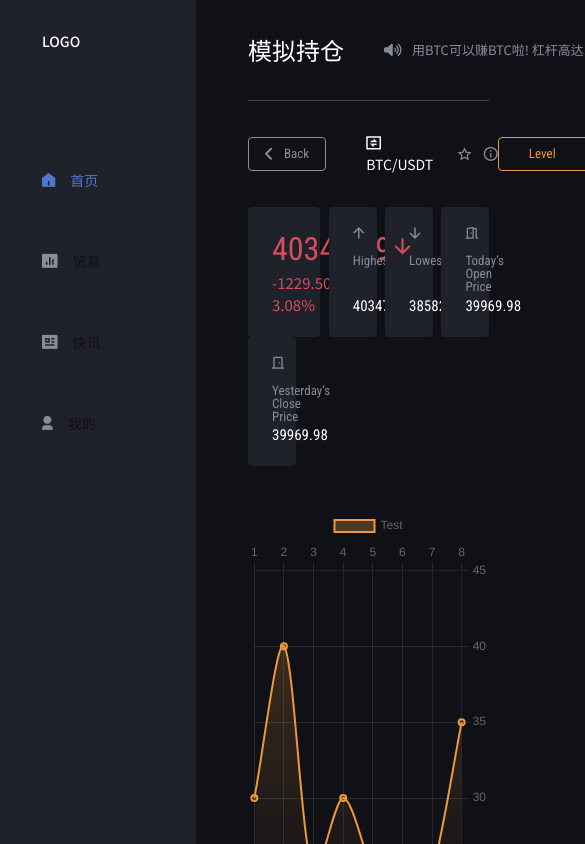
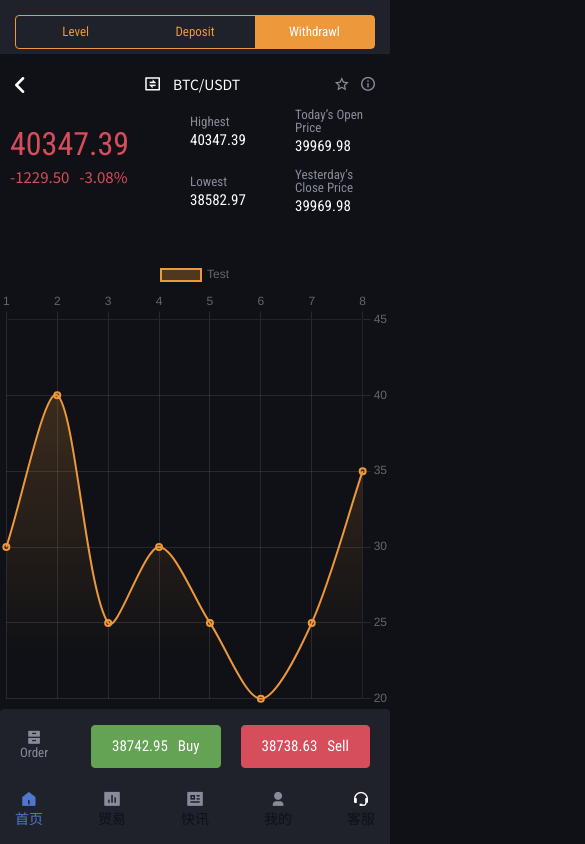
Before and after one commit to SashaSamoylov/deploy-crypto-exchange, a Vue app: page / in a window 390 px wide. Shown: the top 844 px of the page, 585 px wide, since content can reach past the window. Built offline with nearby package versions, Linux system fonts and the light colour scheme.

Commit message:
mobile home

```diff
--- a/src/assets/styles/_app.scss
+++ b/src/assets/styles/_app.scss
@@ -2,5 +2,12 @@
     &-content {
         width: 86%;
         padding: 0 42px 0 52px;
+        @include l-block() {
+            width: calc(100% - 150px);
+        }
+        @include m-block() {
+            width: 100%;
+            padding: 0 0 60px;
+        }
     }
 }
--- a/src/assets/styles/app/_navbar.scss
+++ b/src/assets/styles/app/_navbar.scss
@@ -17,6 +17,9 @@
             line-height: 140%;
             color: $white;
             white-space: nowrap;
+            @include xl-block() {
+                font-size: 22px;
+            }
         }
         h5 {
             font-family: $noto;
--- a/src/assets/styles/app/_sidebar.scss
+++ b/src/assets/styles/app/_sidebar.scss
@@ -5,6 +5,24 @@
     padding: 32px 42px 6px;
     display: flex;
     flex-direction: column;
+    @include l-block() {
+        padding: 32px 30px 6px;
+        width: 150px;
+        min-width: inherit;
+    }
+    @include m-block() {
+        position: fixed;
+        bottom: 0;
+        left: 0;
+        width: 100%;
+        min-height: inherit;
+        display: flex;
+        flex-direction: row;
+        flex-wrap: wrap;
+        justify-content: space-between;
+        padding: 0 15px;
+        z-index: 1000;
+    }
     .logo {
         font-family: $noto;
         font-style: normal;
@@ -14,10 +32,18 @@
         text-transform: uppercase;
         color: $white;
         margin-bottom: 88px;
+        @include m-block() {
+            display: none;
+        }
     }
     &-item {
         margin: 15px 0;
         padding: 15px 0;
+        @include m-block() {
+            margin: 0;
+            flex-direction: column;
+            justify-content: center;
+        }
             &:hover {
                 color: $blue;
                 i {
@@ -40,5 +66,10 @@
         &:last-child {
             margin-top: auto;
         }
+        i {
+            @include m-block() {
+                margin: 0 auto 2px;
+            }
+        }
     }
 }
--- a/src/assets/styles/home/_home.scss
+++ b/src/assets/styles/home/_home.scss
@@ -1,9 +1,103 @@
 .home {
+    &-top {
+        @include m-block() {
+            display: flex;
+            flex-direction: column;
+            width: 100%;
+            background-color: $gray;
+            padding: 15px 15px 0;
+            overflow: hidden;
+            z-index: 1000;
+        }
+        &__left {
+            @include m-block() {
+                order: 2;
+                justify-content: space-between;
+                background-color: $black;
+                width: 100%;
+                padding-top: 20px;
+                position: relative;
+            }
+            @include m-block() {
+                &::before,
+                &::after {
+                    content: '';
+                    width: 30px;
+                    height: 100%;
+                    position: absolute;
+                    top: 0;
+                    background-color: $black;
+                }
+                &::before {
+                    left: 100%;
+                }
+                &::after {
+                    right: 100%;
+                }
+            }
+            .btn {
+                @include m-block() {
+                    border: none;
+                    padding: 0;
+                    width: 20px;
+                    overflow: hidden;
+                    i {
+                        font-size: 16px;
+                        &::before {
+                            color: $white;
+                        }
+                    }
+                }
+            }
+        }
+        &__tabs {
+            @include m-block() {
+                width: 100%;
+                order: 1;
+                margin-bottom: 5px;
+            }
+            .tab-item {
+                @include m-block() {
+                    width: calc(100% / 3);
+                    text-align: center;
+                }
+            }
+        }
+    }
     &-block {
         display: flex;
         flex-direction: row;
         justify-content: space-between;
         flex-wrap: wrap;
+        @include m-block() {
+            display: grid;
+            grid-template-rows: 60px 60px;
+            grid-template-columns: 180px 1fr 1fr;
+            grid-template-areas:
+                            "item1 item2 item4"
+                            "item1 item3 item5";
+
+            .item1 {
+                grid-area: item1;
+                align-self: center;
+            }
+            .item2 {
+                grid-area: item2;
+                align-self: center;
+            }
+            .item3 {
+                grid-area: item3;
+                align-self: center;
+            }
+            .item4 {
+                grid-area: item4;
+                align-self: center;
+            }
+            .item5 {
+                grid-area: item5;
+                align-self: center;
+            }
+        }
         &__item {
             width: 15%;
             background-color: $gray;
@@ -12,10 +106,18 @@
             display: flex;
             flex-direction: column;
             flex-grow: 0;
+            @include m-block() {
+                background-color: transparent;
+                padding: 10px;
+                width: 100%;
+            }
             &:first-child {
                 min-width: 30%;
                 color: $red;
                 font-size: 15px;
+                @include m-block() {
+                    width: 100%;
+                }
                 .item-count {
                     font-size: 32px;
                     margin-right: 3px;
@@ -33,6 +135,9 @@
                 font-size: 12px;
                 display: block;
                 width: fit-content;
+                @include m-block() {
+                    display: none;
+                }
                 &::before {
                     color: $gray-light;
                 }
@@ -57,6 +162,9 @@
                 line-height: 140%;
                 color: $white;
                 margin-top: auto;
+                @include m-block() {
+                    margin-top: 0;
+                }
             }
         }
     }
@@ -66,5 +174,20 @@
     &-footer {
         background-color: $gray;
         border-radius: 4px;
+        @include m-block() {
+            padding: 16px 20px;
+        }
+        button {
+            &:first-child {
+                @include m-block() {
+                    padding: 0;
+                    display: flex;
+                    flex-direction: column;
+                }
+            }
+            @include m-block() {
+                border: none;
+            }
+        }
     }
 }
--- a/src/assets/styles/mixins/_mixins.scss
+++ b/src/assets/styles/mixins/_mixins.scss
@@ -1,9 +1,9 @@
 $break_xxl: 1920px;
-$break_xl: 1460px;
-$break_l: 1200px;
-$break_m: 991px;
-$break_sm: 768px;
-$break_s: 575px;
+$break_xl: 1439.98px;
+$break_l: 1199.98px;
+$break_m: 991.98px;
+$break_sm: 767.98px;
+$break_s: 575.98px;
 $break_xs: 480px;
 $break_xxs: 375px;
 
--- a/src/components/app/Navbar.vue
+++ b/src/components/app/Navbar.vue
@@ -1,5 +1,5 @@
 <template>
-  <nav class="navbar flex">
+  <nav class="navbar lg:flex hidden">
     <div v-if="title" class="navbar-left flex items-center">
       <button class="btn" @click="$router.go(-1)"><i class="icon-arrow mr-3"></i>Back</button>
       <h4 class="ml-8 text-white font-roboto">{{ title }}</h4>
@@ -9,7 +9,7 @@
       class="navbar-left flex items-center"
     >
       <h4>模拟持仓</h4>
-      <div class="navbar-left__item ml-10 mr-12 flex items-center">
+      <div class="navbar-left__item xl:ml-10 ml-5 xl:mr-12 mr-5 flex items-center">
         <i class="icon-sound"></i>
         <h5 class="text-gray-light ml-2.5">用BTC可以赚BTC啦! 杠杆高达100倍</h5>
       </div>
--- a/src/views/Home.vue
+++ b/src/views/Home.vue
@@ -1,13 +1,17 @@
 <template>
   <div class="home">
-    <div class="home-top py-8 flex items-center">
+    <div class="home-top m:py-8 m:flex items-center">
+      <div class="home-top__left flex items-center">
         <button class="btn mr-10"><i class="icon-arrow mr-3"></i>Back</button>
         <div class="home-top__asset text-white mr-6">
           <i class="icon-exchange mr-2.5"></i>
           BTC/USDT
         </div>
+        <div>
           <i class="icon-star mr-3 cursor-pointer"></i>
           <i class="icon-info"></i>
+        </div>
+      </div>
       <div class="home-top__tabs tabs-btn flex ml-auto">
         <div class="tab-item"
           v-for="tab in tabs"
@@ -19,7 +23,7 @@
     </div>
     <div class="home-body">
       <div class="home-block">
-        <div class="home-block__item">
+        <div class="home-block__item item1">
           <div class="flex items-start">
             <div class="item-count">40347.39</div>
             <i class="icon-arrow-top rotate"></i>
@@ -29,22 +33,22 @@
             <span class="ml-2.5">-3.08%</span>
           </div>
         </div>
-        <div class="home-block__item">
+        <div class="home-block__item item2">
           <i class="icon-arrow-top"></i>
           <div class="item-title">Highest</div>
           <div class="item-count">40347.39</div>
         </div>
-        <div class="home-block__item">
+        <div class="home-block__item item3">
           <i class="icon-arrow-top rotate"></i>
           <div class="item-title">Lowest</div>
           <div class="item-count">38582.97</div>
         </div>
-        <div class="home-block__item">
+        <div class="home-block__item item4">
           <i class="icon-today-price"></i>
           <div class="item-title">Today’s Open Price</div>
           <div class="item-count">39969.98</div>
         </div>
-        <div class="home-block__item">
+        <div class="home-block__item item5">
           <i class="icon-door"></i>
           <div class="item-title">Yesterday’s Close Price</div>
           <div class="item-count">39969.98</div>
@@ -54,9 +58,9 @@
       <AppChart class="mt-11" />
 
     </div>
-    <div class="home-footer flex items-center p-8 mb-10">
-      <button class="btn px-9">
-        <i class="icon-order mr-3"></i>
+    <div class="home-footer flex items-center m:p-8 mb-10">
+      <button class="btn m:px-9">
+        <i class="icon-order m:mr-3"></i>
         Order
       </button>
       <button class="btn ml-auto btn-green px-5 py-2.5">38742.95 <span class="ml-2.5">Buy</span></button>
--- a/tailwind.config.js
+++ b/tailwind.config.js
@@ -6,8 +6,9 @@ module.exports = {
       s: '320px',
       sm: '480px',
       md: '768px',
+      m: '992px',
       lg: '1200px',
-      xl: '1460px',
+      xl: '1440px',
       xxl: '1920px'
     },
     colors: {
```
Lines whose indentation alone changed are shown as unchanged.
